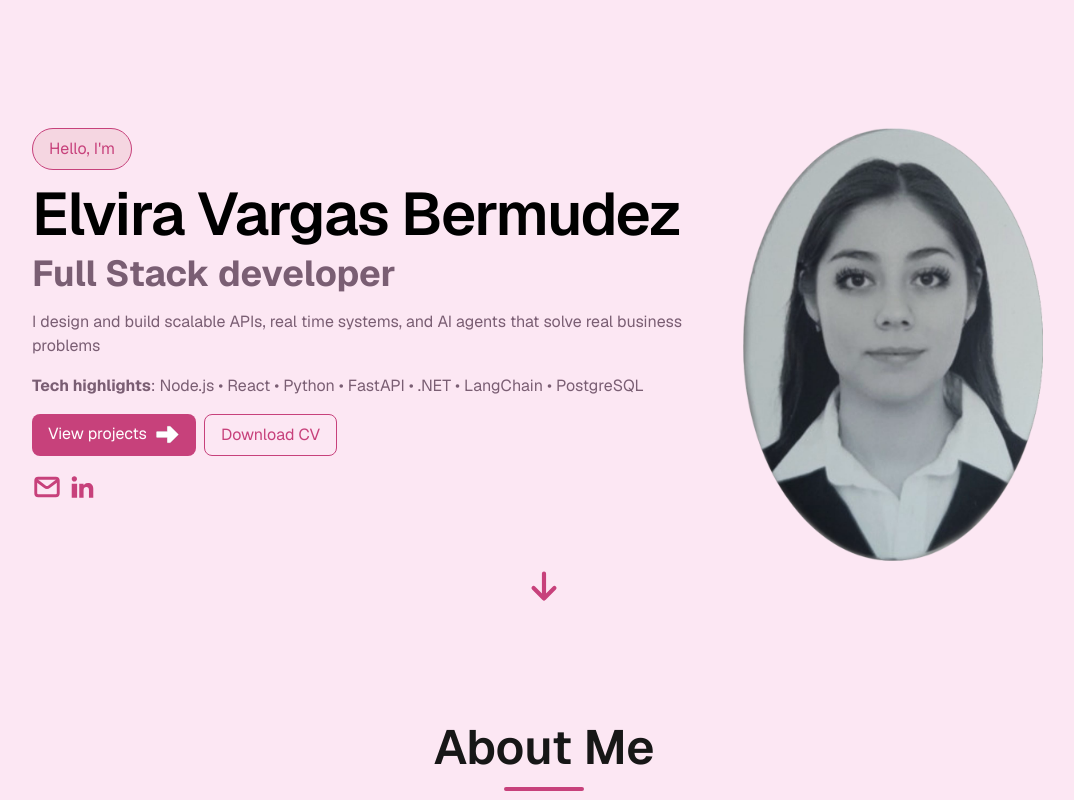
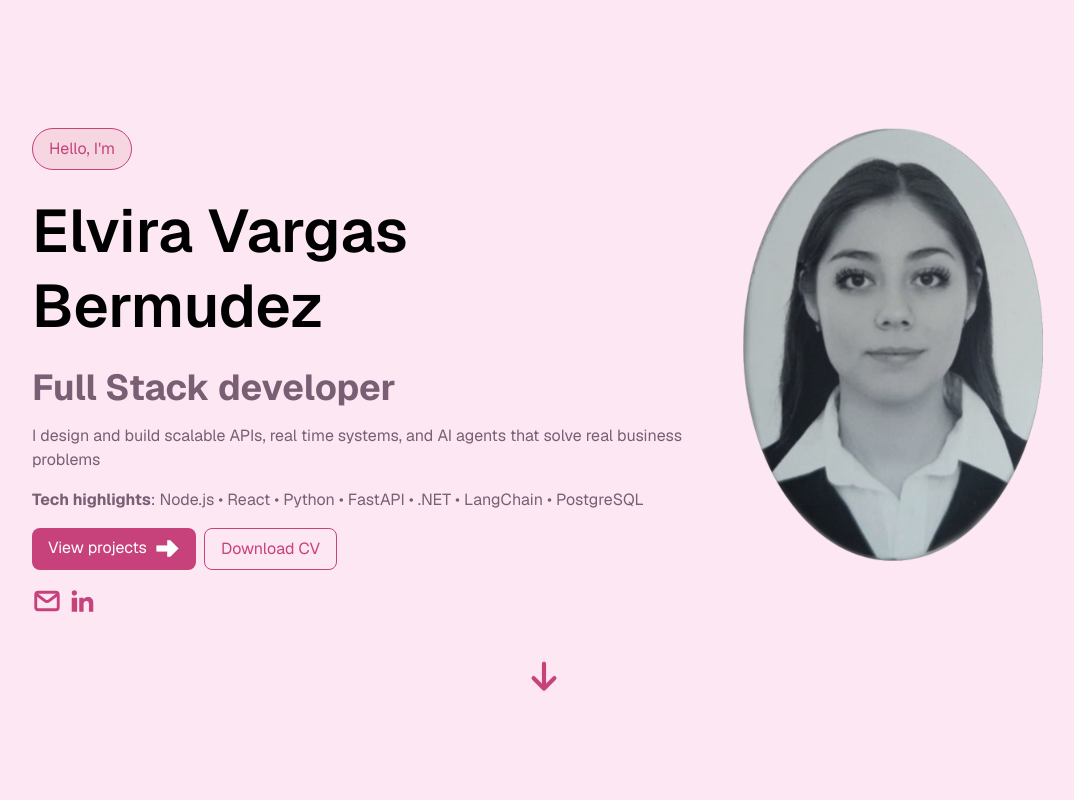
Before and after one commit to ElviraVargas7/portfolio, a Next.js app: page / in a window 1280 px wide. Shown: the top 800 px of the page, without its empty margins (96-1170 px from the left). Built offline with nearby package versions, Linux system fonts and the light colour scheme.

Commit message:
style fixes to hero

```diff
--- a/components/Hero/Hero.tsx
+++ b/components/Hero/Hero.tsx
@@ -9,7 +9,7 @@ const Hero = () => {
             <p className="text-[#c7417b] dark:text-[#c7417b]">Hello, I'm</p>
           </div>
 
-          <h1 className="font-semibold leading-10 tracking-tight text-6xl text-black dark:text-[#fce7f3] mb-1">
+          <h1 className="font-semibold leading-tight tracking-normal text-6xl text-black dark:text-[#fce7f3] mb-2">
             Elvira Vargas Bermudez
           </h1>
 
@@ -67,10 +67,10 @@ const Hero = () => {
         </div>
       </div>
 
-      <div className="flex justify-center">
+      <div className="flex justify-center mt-11 animate-bounce">
         <Image
           src="/icons/arrow-sm-down.svg"
-          alt="LinkedIn icon"
+          alt="Arrow icon"
           width={50}
           height={10}
           priority
```
